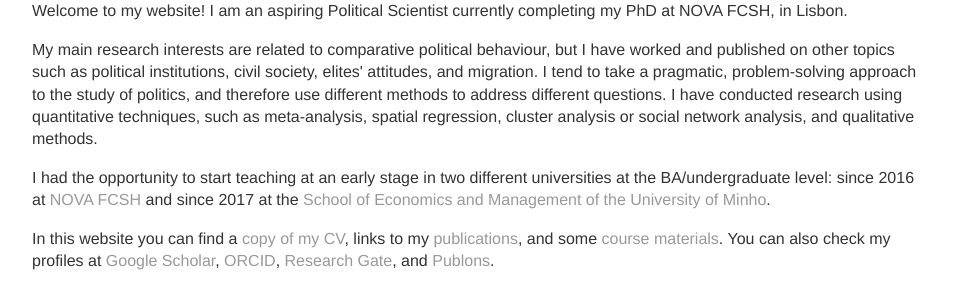
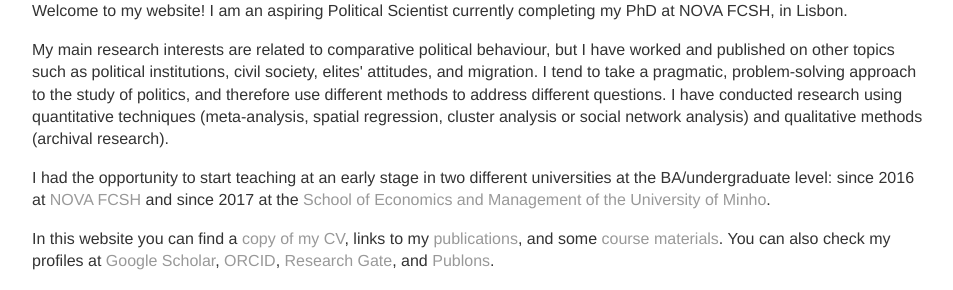
Before and after one commit to joaocancela/joaocancela.github.io, a Jekyll site: the page built from index.html, in a window 1280 px wide. Shown: the part 197-487 px from the top of the page, without its empty margins (160-1113 px from the left). Built offline with Jekyll 4.4.1, drawn with Linux system fonts in a browser that asks for light colours.

Commit message:
Update index.html

```diff
--- a/index.html
+++ b/index.html
@@ -5,7 +5,7 @@
 <div class="blurb">
 	<h1>João Cancela</h1>
 	<p>Welcome to my website! I am an aspiring Political Scientist currently completing my PhD at NOVA FCSH, in Lisbon. </p>
-	<p> My main research interests are related to comparative political behaviour, but I have worked and published on other topics such as political institutions, civil society, elites' attitudes, and migration. I tend to take a pragmatic, problem-solving approach to the study of politics, and therefore use different methods to address different questions. I have conducted research using quantitative techniques, such as meta-analysis, spatial regression, cluster analysis or social network analysis, and qualitative methods. </p>
+	<p> My main research interests are related to comparative political behaviour, but I have worked and published on other topics such as political institutions, civil society, elites' attitudes, and migration. I tend to take a pragmatic, problem-solving approach to the study of politics, and therefore use different methods to address different questions. I have conducted research using quantitative techniques (meta-analysis, spatial regression, cluster analysis or social network analysis) and qualitative methods (archival research). </p>
 	<p>  I had the opportunity to start teaching at an early stage in two different universities at the BA/undergraduate level: since 2016 at <a href= "https://www.fcsh.unl.pt/">NOVA FCSH</a> and since 2017 at the <a href="https://www.eeg.uminho.pt"> School of Economics and Management of the University of Minho</a>. </p>
 	<p> In this website you can find a  <a href={{ site.baseurl }}/pdf/CV_JoaoCancela_July2019.pdf target = _blank>copy of my CV</a>, links to my <a href="/research">publications</a>, and some  <a href="/teaching">course materials</a>. You can also check my profiles at <a href=https://scholar.google.com/citations?user=3uFaAyQAAAAJ&hl>Google Scholar</a>, <a href=https://orcid.org/0000-0002-5055-2060>ORCID</a>, <a href=https://www.researchgate.net/profile/Joao_Cancela > Research Gate</a>, and <a href=https://publons.com/researcher/1185891/joao-cancela/> Publons</a>.</p>
 	<p> Feel free to email me at <a href=mailto:joaocancela@gmail.com>joaocancela@gmail.com</a>.</p>
```
